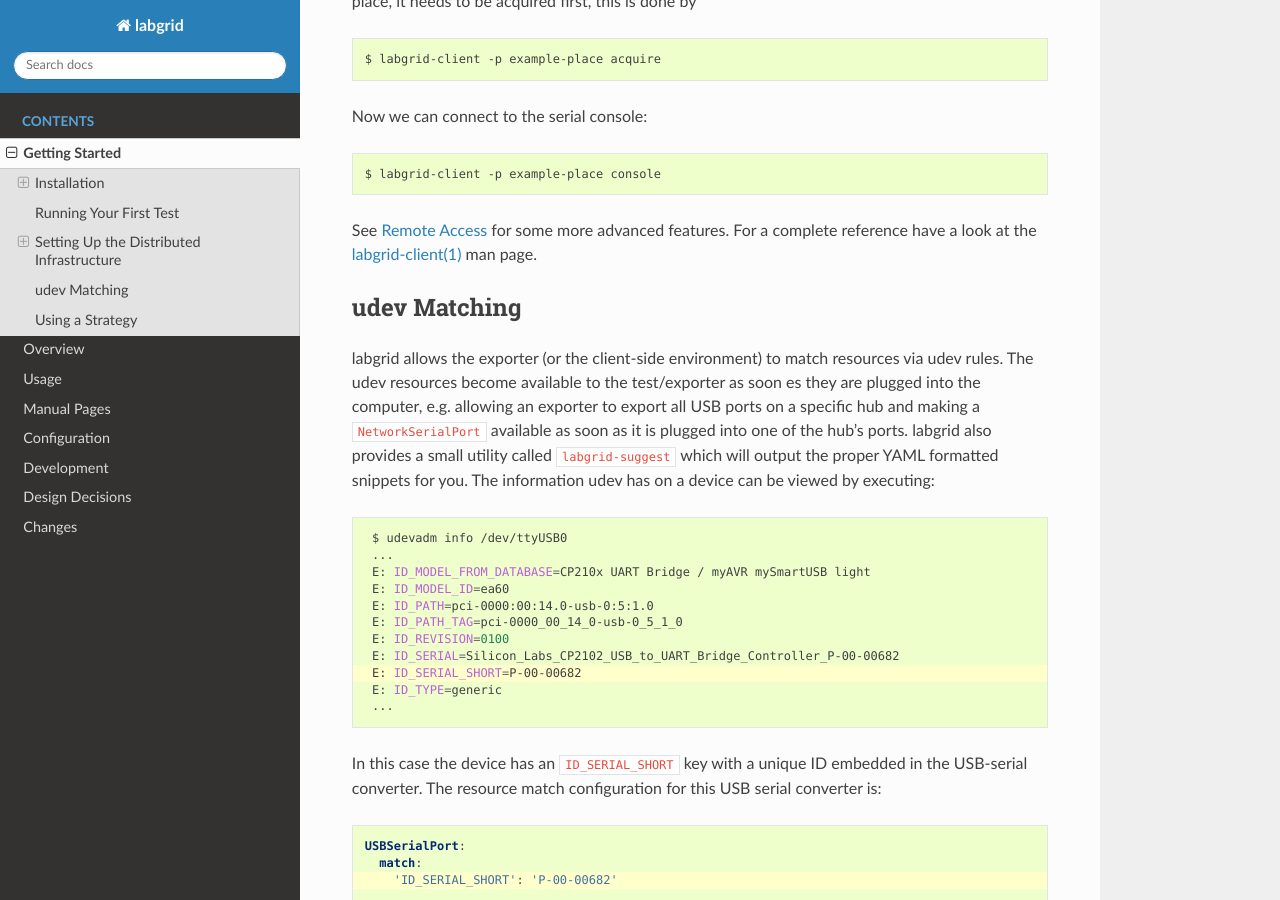
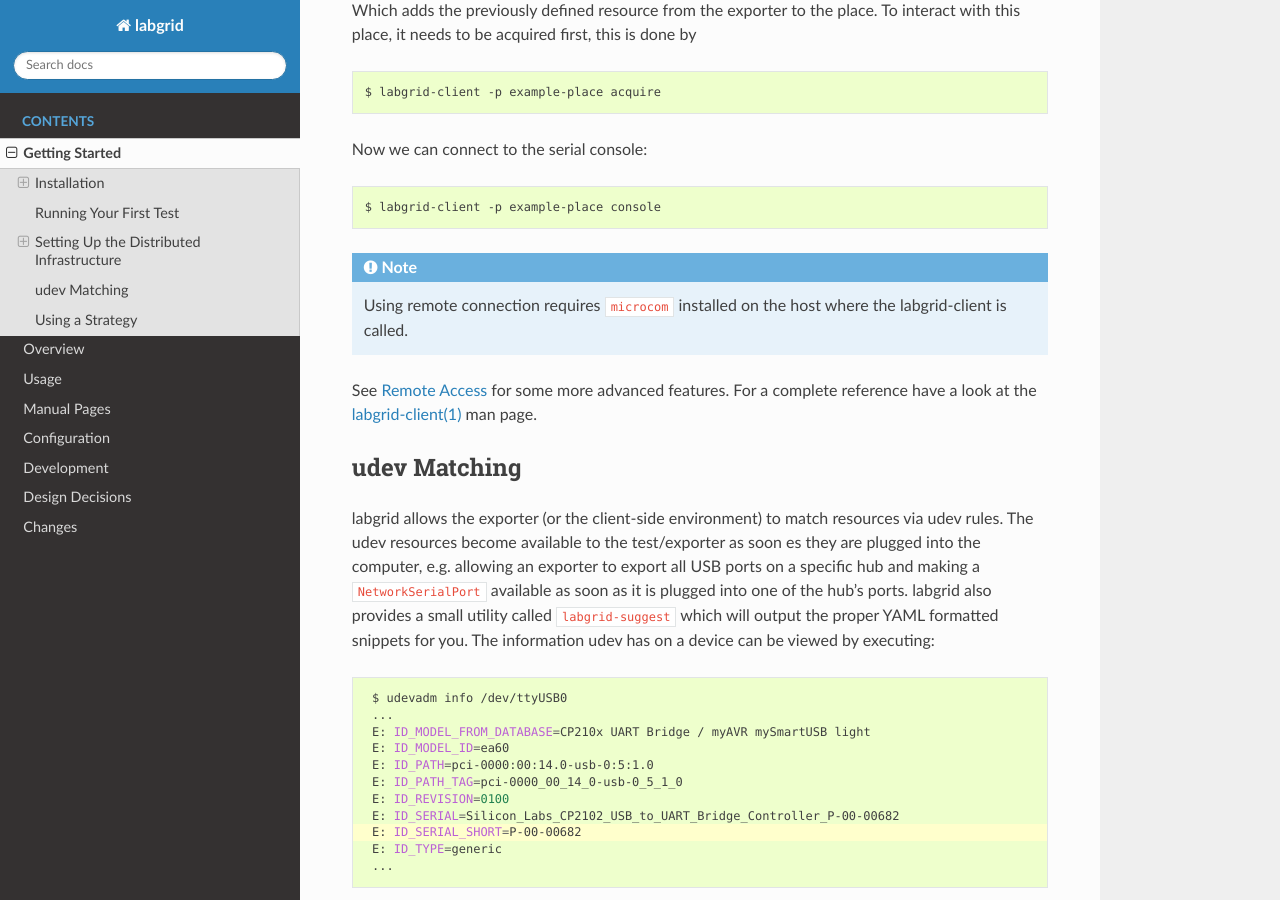
Before and after one commit to labgrid-project/labgrid, a Sphinx documentation site: the page built from doc/getting_started.rst, in a window 1280 px wide and 900 px high, scrolled down 6150 px. Built offline with Sphinx 7.4.7 and the Read the Docs theme 2.0.0, drawn with Linux system fonts in a browser that asks for light colours; pages that are not in the unit, such as notebooks, are missing from menus; some of the changed text lies outside the part shown.

Commit message:
doc: fix small inconsistency in the getting started
Signed-off-by: Milosz Wasilewski <milosz.wasilewski@linaro.org>
[r.czerwinski@pengutronix.de: rebased, fixed microcom requirement]
Signed-off-by: Rouven Czerwinski <r.czerwinski@pengutronix.de>

```diff
--- a/doc/getting_started.rst
+++ b/doc/getting_started.rst
@@ -317,6 +319,9 @@
 .. code-block:: bash
 
     $ labgrid-client -p example-place console
+
+.. note:: Using remote connection requires ``microcom`` installed on the host
+   where the labgrid-client is called.
 
 See :ref:`remote-usage` for some more advanced features.
 For a complete reference have a look at the :doc:`labgrid-client(1) <man/client>`
```
Also changed, not shown: other parts of doc/getting_started.rst (+3 -1 lines).
